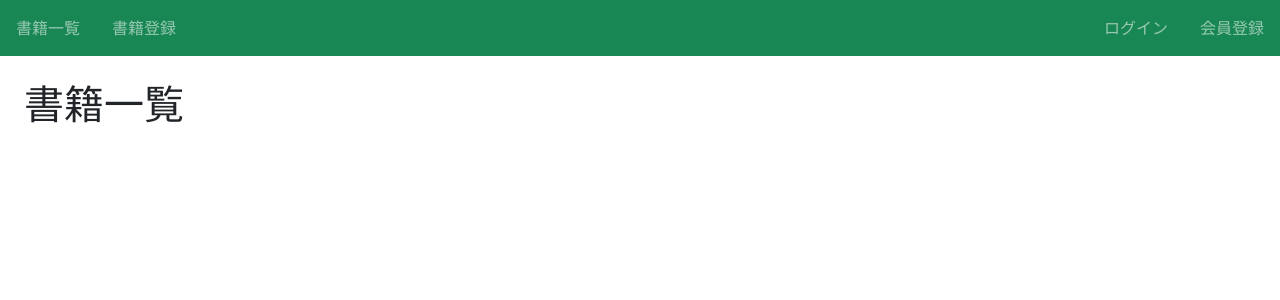
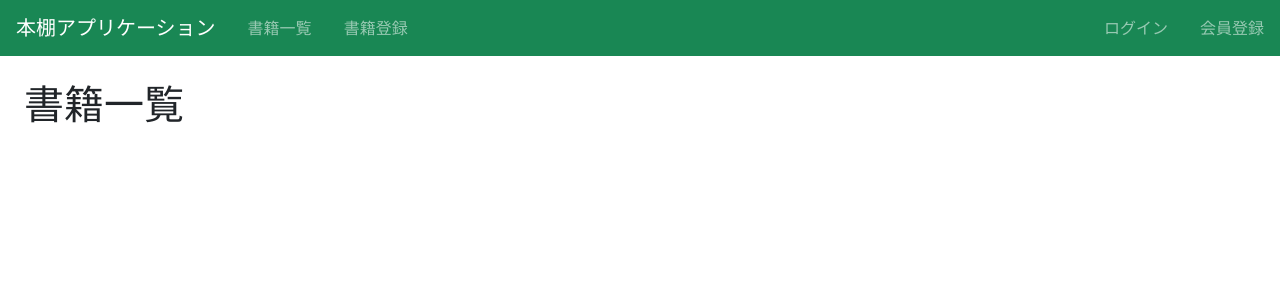
Before and after one commit to tetsuyaEbina/bookproject, a Django app: template book/templates/book/book_list.html in a window 1280 px wide. Shown: the top 300 px of the page. Run offline with Django 3.2, Linux system fonts and the light colour scheme; the template is opened without the code that fills it, so the values that code supplies are empty.

Commit message:
headerにindexの導線を追加

```diff
--- a/templates/base.html
+++ b/templates/base.html
@@ -13,6 +13,7 @@
   <body>
     <nav class="navbar navbar-dark bg-success sticky-top">
         <div class="navbar-nav d-flex flex-row">
+            <a class="navbar-brand mx-3" href="{% url 'index' %}">本棚アプリケーション</a>
             <a class="nav-link mx-3" href="{% url 'list-book' %}">書籍一覧</a>
             <a class="nav-link mx-3" href="{% url 'create-book' %}">書籍登録</a>
         </div>
```
